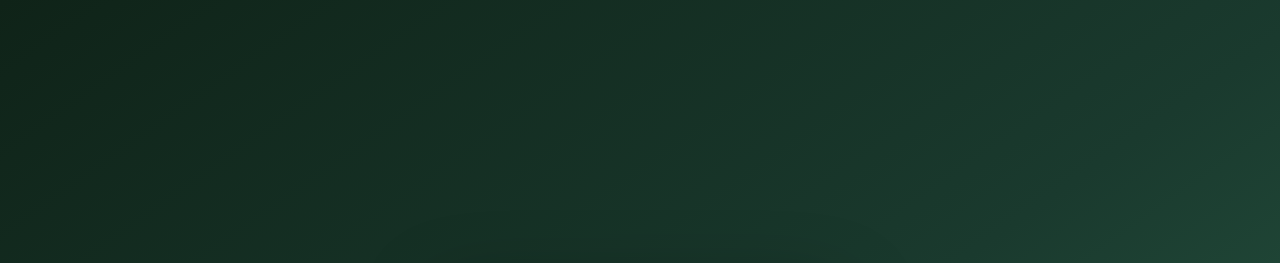
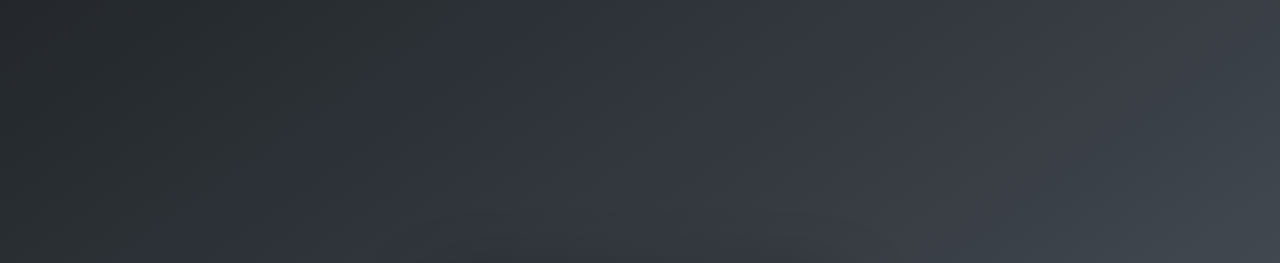
Before and after one commit to AbbasRepo/ashara1448-mafasihallocation, a plain HTML site: page index.html in a window 1280 px wide. Shown: the top 263 px of the page. Drawn offline with nearby package versions, Linux system fonts and the light colour scheme.

Commit message:
Add files via upload

```diff
--- a/styles.css
+++ b/styles.css
@@ -1,20 +1,20 @@
 *,*::before,*::after{box-sizing:border-box;margin:0;padding:0}
 :root{
-  --bg:#f5f3ee;
+  --bg:#f4f5f6;
   --surface:#ffffff;
-  --surface2:#eeebe4;
-  --border:#ddd9d0;
-  --text:#1c1a16;
-  --muted:#7a7468;
-  --primary:#1a3a2e;
-  --primary-h:#122a20;
-  --accent:#b8962e;
-  --accent-light:#f5edd6;
+  --surface2:#e9ebed;
+  --border:#d7dbdf;
+  --text:#1c2024;
+  --muted:#6b7280;
+  --primary:#3a4047;
+  --primary-h:#2a2f35;
+  --accent:#8b94a0;
+  --accent-light:#e8eaed;
   --danger:#b91c1c;
   --success:#15803d;
   --info:#1d4ed8;
-  --morning:#f59e0b;
-  --evening:#6d28d9;
+  --morning:#d97706;
+  --evening:#5b21b6;
   --r:10px;
   --shadow:0 2px 16px rgba(0,0,0,0.09);
   --sidebar-w:248px;
@@ -29,7 +29,7 @@ html,body{height:100%;font-family:var(--font);background:var(--bg);color:var(--t
 
 /* LOGIN */
 .login-wrap{flex:1;display:flex;align-items:center;justify-content:center;
-  background:linear-gradient(145deg,#0f2318 0%,#1a3a2e 55%,#2a5c46 100%);padding:24px}
+  background:linear-gradient(145deg,#23272b 0%,#3a4047 55%,#545b63 100%);padding:24px}
 .login-card{background:var(--surface);border-radius:18px;padding:40px;width:100%;max-width:400px;
   box-shadow:0 32px 80px rgba(0,0,0,0.4)}
 .login-brand{display:flex;align-items:center;gap:14px;margin-bottom:32px}
@@ -213,6 +213,7 @@ tr:hover td{background:#fafaf8}
 .member-chip button{background:none;border:none;cursor:pointer;color:var(--muted);
   font-size:12px;width:18px;height:18px;border-radius:50%;display:flex;align-items:center;justify-content:center;padding:0}
 .member-chip button:hover{background:rgba(0,0,0,0.1);color:var(--danger)}
+.member-chip.lead-chip{background:#e0e7ff;border-color:#c7d2fe;color:#3730a3}
 .zone-empty{font-size:12px;color:var(--muted);font-style:italic}
 .zone-add{display:flex;gap:6px}
 .zone-add-select{flex:1;padding:6px 10px;border:1.5px solid var(--border);border-radius:7px;
```
